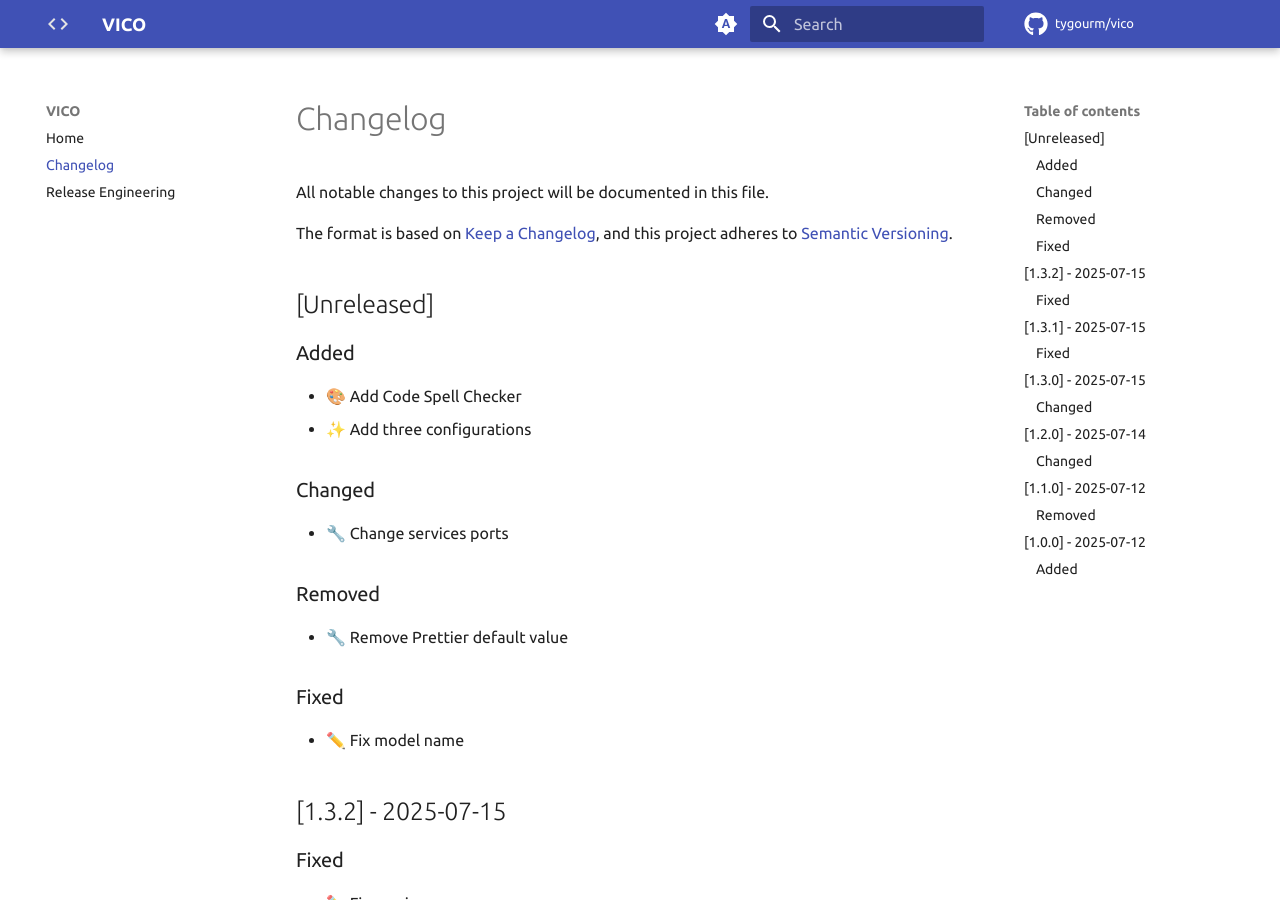
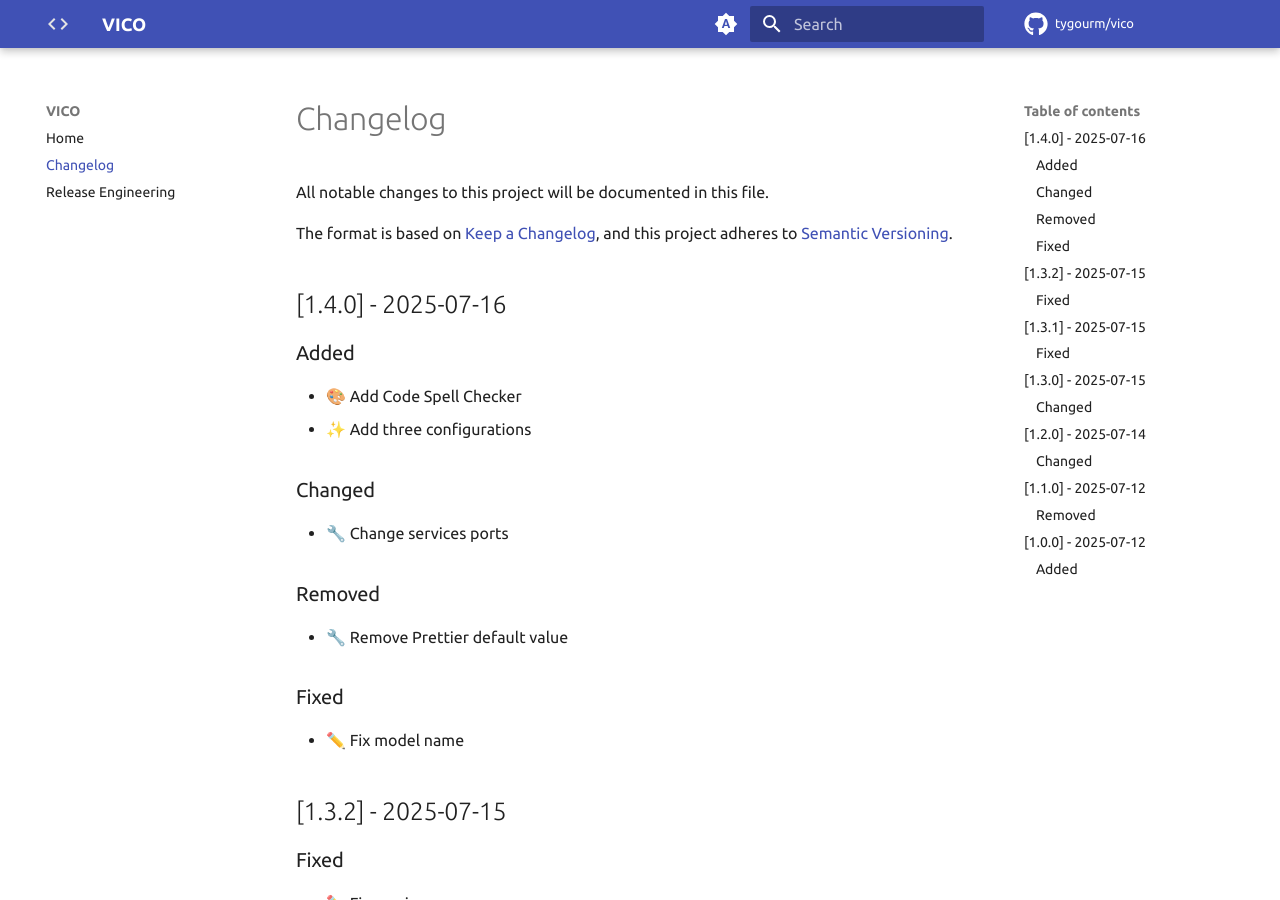
Before and after one commit to tygourm/vico, an MkDocs documentation site: the page built from docs/CHANGELOG.md, in a window 1280 px wide and 900 px high. Built offline with MkDocs 1.6.1 and Material for MkDocs 9.7.7, drawn with Linux system fonts in a browser that asks for light colours; plug-ins that fetch from the network failed and are left out; comment, search, counter and statistics services are not loaded.

Commit message:
🔖 Version 1.4.0

```diff
--- a/config.codegemma.yaml
+++ b/config.codegemma.yaml
@@ -1,5 +1,5 @@
 name: VICO CodeGemma 7B
-version: 1.3.2
+version: 1.4.0
 schema: v1
 models:
   - name: CodeGemma 7B Instruct
--- a/config.codellama.yaml
+++ b/config.codellama.yaml
@@ -1,5 +1,5 @@
 name: VICO Code Llama 13B
-version: 1.3.2
+version: 1.4.0
 schema: v1
 models:
   - name: Code Llama 13B Instruct
--- a/config.qwencoder.yaml
+++ b/config.qwencoder.yaml
@@ -1,5 +1,5 @@
 name: VICO Qwen 2.5 Coder 3B
-version: 1.3.2
+version: 1.4.0
 schema: v1
 models:
   - name: Qwen 2.5 Coder 3B Instruct
--- a/docs/CHANGELOG.md
+++ b/docs/CHANGELOG.md
@@ -6,7 +6,7 @@ The format is based on [Keep a Changelog](https://keepachangelog.com/en/1.1.0/),
 and this project adheres to
 [Semantic Versioning](https://semver.org/spec/v2.0.0.html).
 
-## [Unreleased]
+## [1.4.0] - 2025-07-16
 
 ### Added
 
```
